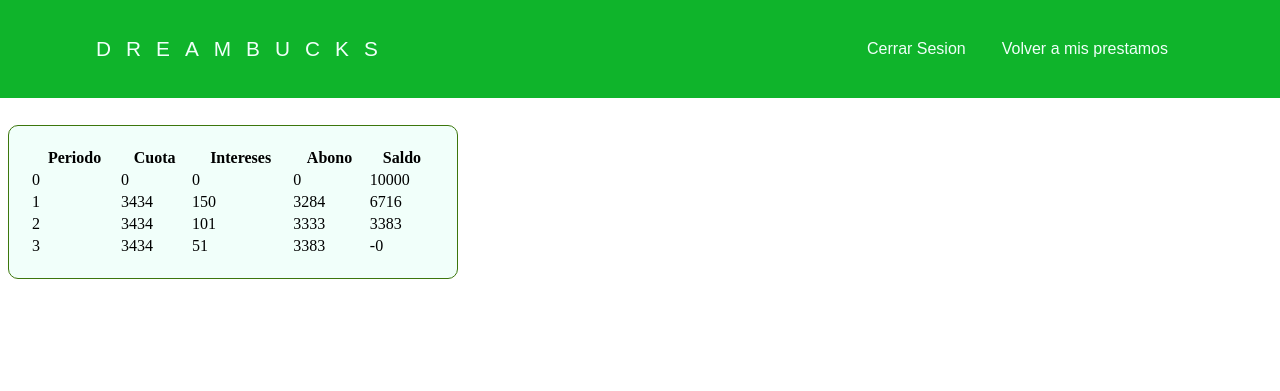
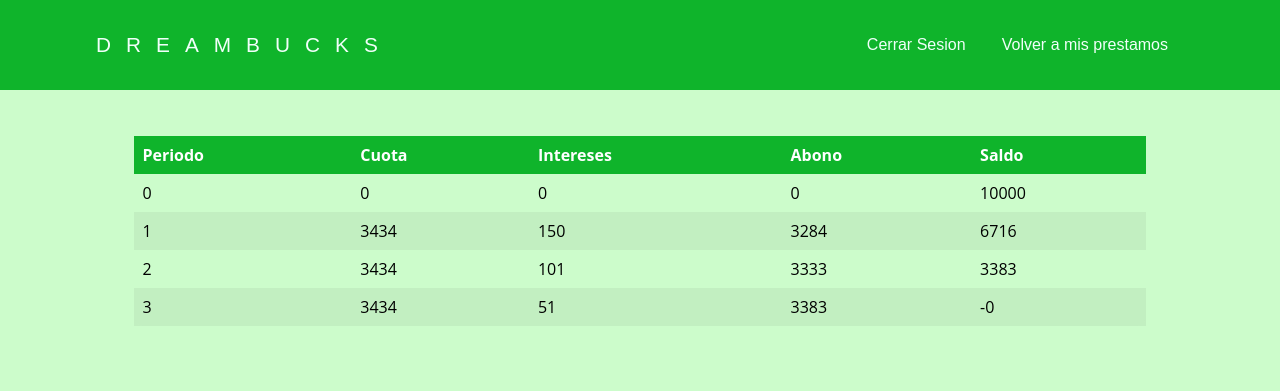
Before and after one commit to Expentor/DreamBucks, a PHP site: page /tabla.php?id=1 in a window 1280 px wide. Shown: the top 391 px of the page. Run offline with PHP 8.4, Linux system fonts and the light colour scheme; data comes from the database, SQL or seed files in the repository.

Commit message:
Modificaciones a la tabla y a la informacion del usuario

```diff
--- a/ConnectDB.php
+++ b/ConnectDB.php
@@ -7,7 +7,7 @@
 $host = "localhost";
 $database = "dreambucks";
 $user = "root";
-$password = "M33ty-2003";
+$password = "";
 
 try {
   $conn = new PDO("mysql:host=$host;dbname=$database", $user, $password);
--- a/styles/styleAmortizationTable.css
+++ b/styles/styleAmortizationTable.css
@@ -1,9 +1,56 @@
+body{
+    font-family: 'Open Sans', sans-serif;
+    background: #CCFCCB;
+
+/*    scrollbar-width: thin;
+scrollbar-color: #0fb42b #086818;
+
+*/
+}
+/*
+body::-webkit-scrollbar {
+    width: 11px;
+  }
+
+  body::-webkit-scrollbar-track {
+    background: #0fb42b;
+  }
+
+  body::-webkit-scrollbar-thumb {
+    background-color: #086818;
+    border-radius: 20px;
+    border: 3px solid #0fb42b;
+  }
+
+*/
 .amortization{
-    margin-top: 125px;
-    width: 450px;
+    width: 80%;
+    margin-top: 8.5em;
+    margin-left: 10%;
+    border-collapse: collapse;
+    border-color: #89aa89;
+    background: #CCFCCB;
     border-radius: 10px;
-    border: 1px solid #3C760C;
-    background: #F1FFFA;
-    padding: 20px;
 
 }
+
+.amortization>:not(caption)>*>* {
+    padding: 0.5rem 0.5rem;
+}
+
+tr:nth-child(even){ background-color: rgba(0, 0, 0, 0.05); }
+tr:hover{
+    background: rgba(0, 0, 0, 0.075);
+    box-shadow: 0px 8px 32px rgb(114, 114, 114);
+    transition: all .1s;
+}
+
+
+.info{
+    background-color: #0fb42b;
+    color: white;
+}
+
+th{
+    text-align: inherit;
+}
--- a/styles/styleHeaderUL.css
+++ b/styles/styleHeaderUL.css
@@ -8,8 +8,8 @@
 header{
     background: #0fb42b;
     color: #F1FFFA;
-    padding: 2rem 0;
-    max-height: 300;
+    padding: 2.2% 0;
+
 
     position: fixed;
     left: 0;
--- a/tabla.php
+++ b/tabla.php
@@ -5,7 +5,11 @@
     <meta http-equiv="X-UA-Compatible" content="IE=edge">
     <meta name="viewport" content="width=device-width, initial-scale=1.0">
     <link rel="stylesheet" href="./styles/styleAmortizationTable.css">
-    <!--        -->
+    <!--
+    <link href="https://cdn.jsdelivr.net/npm/bootstrap@5.2.2/dist/css/bootstrap.min.css"
+    rel="stylesheet" integrity="sha384-Zenh87qX5JnK2Jl0vWa8Ck2rdkQ2Bzep5IDxbcnCeuOxjzrPF/et3URy9Bv1WTRi"
+    crossorigin="anonymous">
+            -->
         <link rel="stylesheet" href="./styles/styleHeaderUL.css">
     <title>Tabla de amortización</title>
 </head>
@@ -54,7 +58,7 @@ $quota1 = 0;
 
 ?>
 <table class="amortization">
-    <thead>
+    <thead class="info">
         <th>Periodo</th>
         <th>Cuota</th>
         <th>Intereses</th>
```
Also changed, not shown: styles/styleUser.css (+32 -15 lines), user.php (+10 -5 lines).
